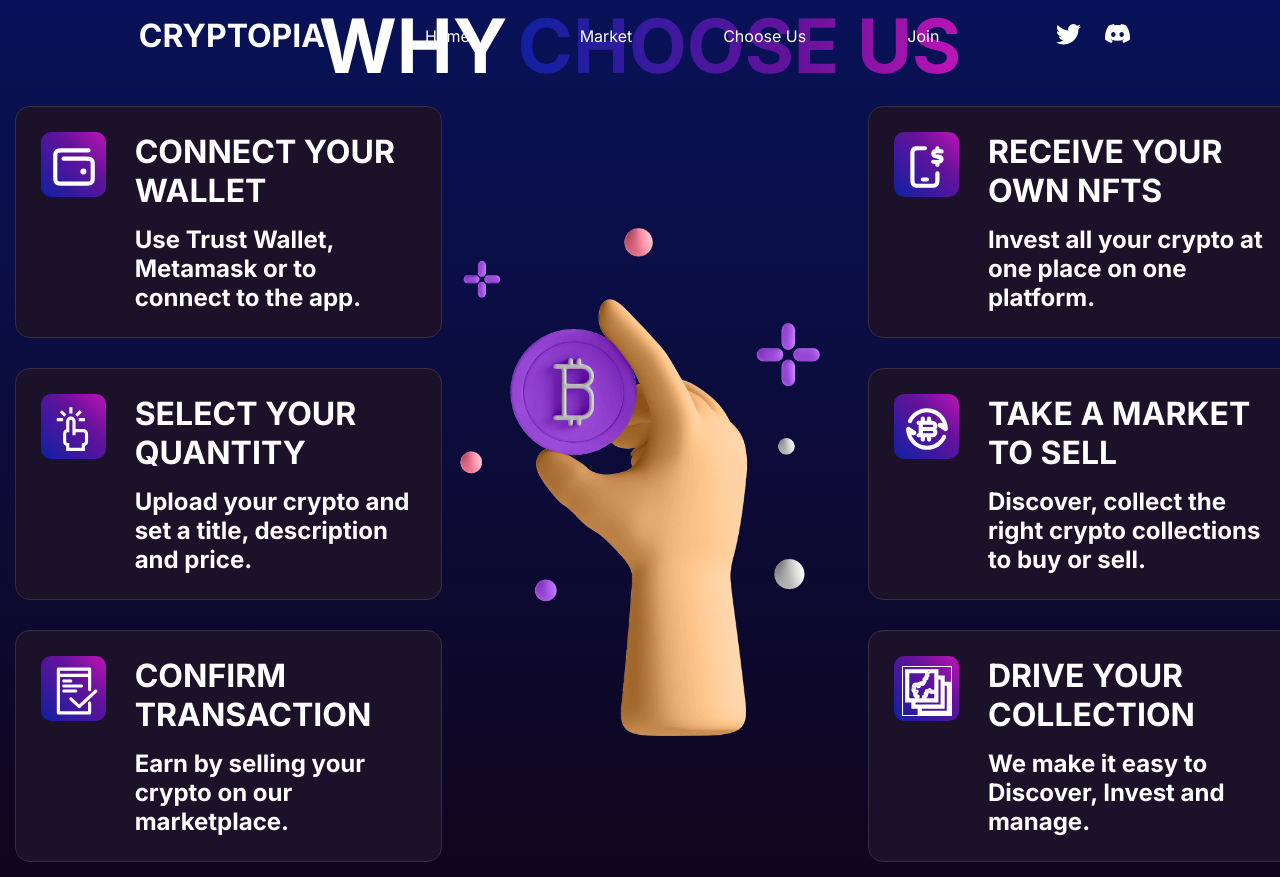
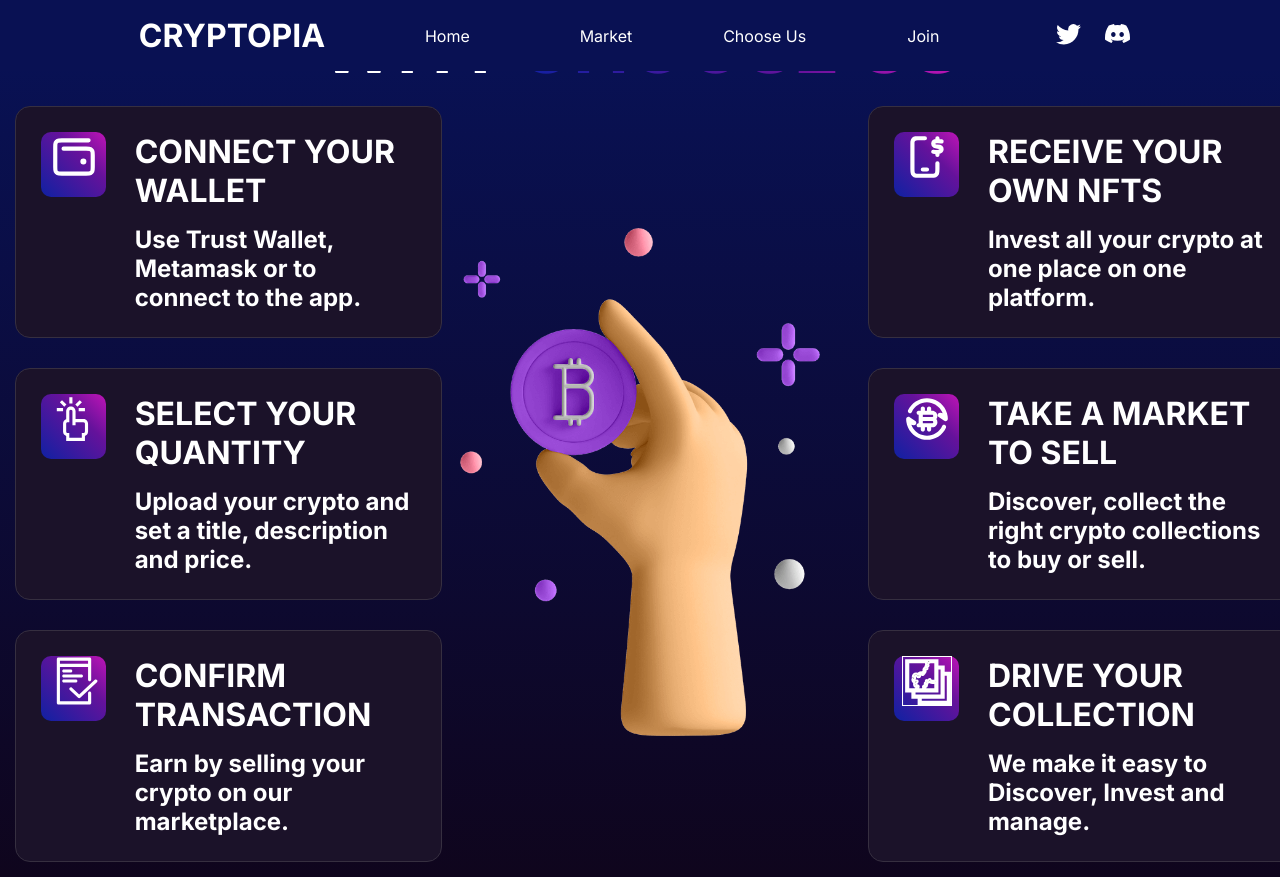
Before and after one commit to gizemsangur1/Cryptopia, a Next.js app: page /chooseus in a window 1280 px wide. Built offline with nearby package versions, Linux system fonts and the light colour scheme.

Commit message:
Change navbar background color

```diff
--- a/src/components/card/card.module.css
+++ b/src/components/card/card.module.css
@@ -18,6 +18,5 @@
 }
 
 .img{
-    position: relative;
     top: 10px;
 }
--- a/src/components/navbar/Navbar.jsx
+++ b/src/components/navbar/Navbar.jsx
@@ -1,10 +1,29 @@
-import React from "react";
+'use client'
+import React, { useEffect, useState } from "react";
 import styles from "./navbar.module.css";
 import { Grid } from "@mui/material";
 import { BsTwitter, BsDiscord } from "react-icons/bs";
 const Navbar = () => {
+
+  const [scrollPercentage, setScrollPercentage] = useState(0);
+
+  useEffect(() => {
+    const handleScroll = () => {
+      const totalHeight = document.documentElement.scrollHeight - window.innerHeight;
+      const currentScroll = window.scrollY;
+      const scrollFraction = currentScroll / totalHeight;
+      setScrollPercentage(scrollFraction * 100);
+    };
+
+    window.addEventListener('scroll', handleScroll);
+
+    return () => {
+      window.removeEventListener('scroll', handleScroll);
+    };
+  }, []);
+
   return (
-    <Grid container direction="row" className={styles.container}>
+    <Grid container direction="row" sx={scrollPercentage >= 50 ?{backgroundColor:"#0F0620"}:{backgroundColor:"#091153"}} className={styles.container}>
       <Grid item xs={3}>
         <h1>CRYPTOPIA</h1>
       </Grid>
--- a/src/components/navbar/navbar.module.css
+++ b/src/components/navbar/navbar.module.css
@@ -2,6 +2,7 @@
     padding-top: 1rem;
     padding-left: 6rem;
     padding-right: 6rem;
+    padding-bottom: 1rem;
     justify-content: center;
     align-items: center;
     text-align: center;
```
